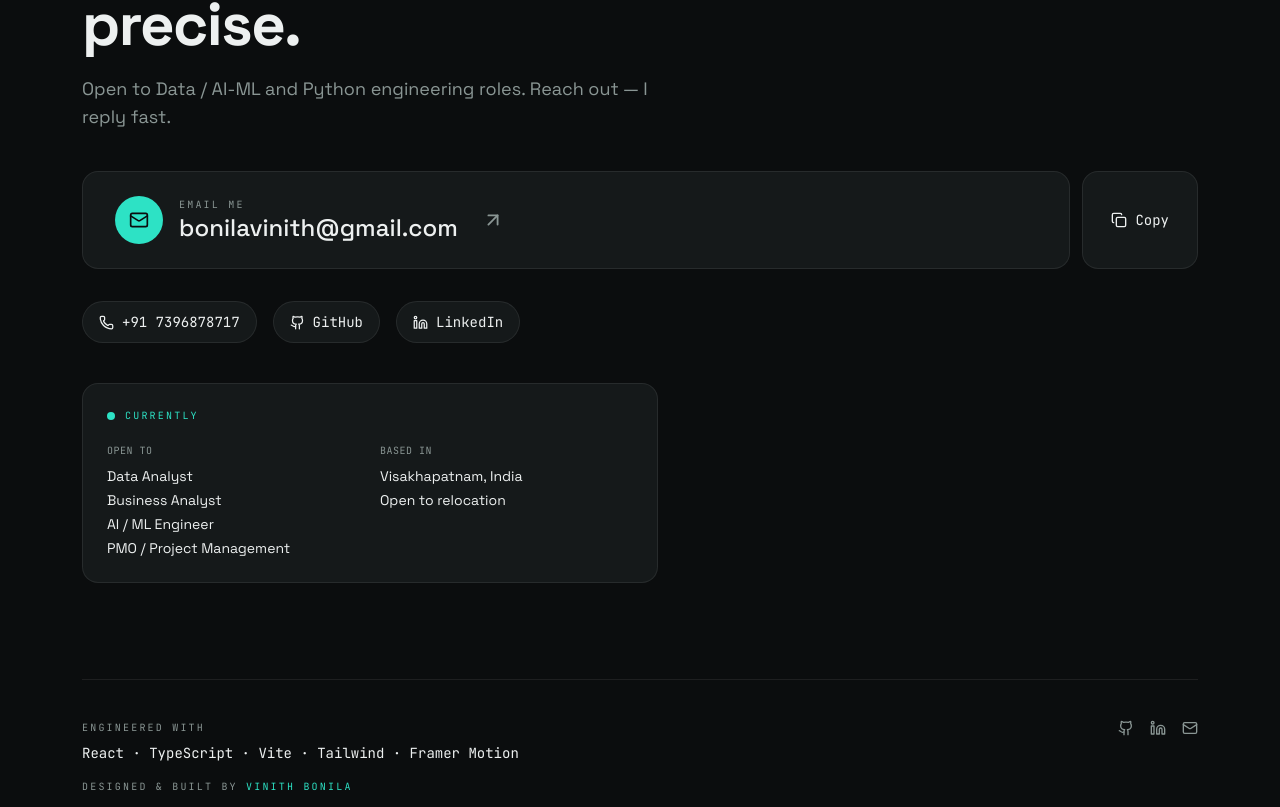
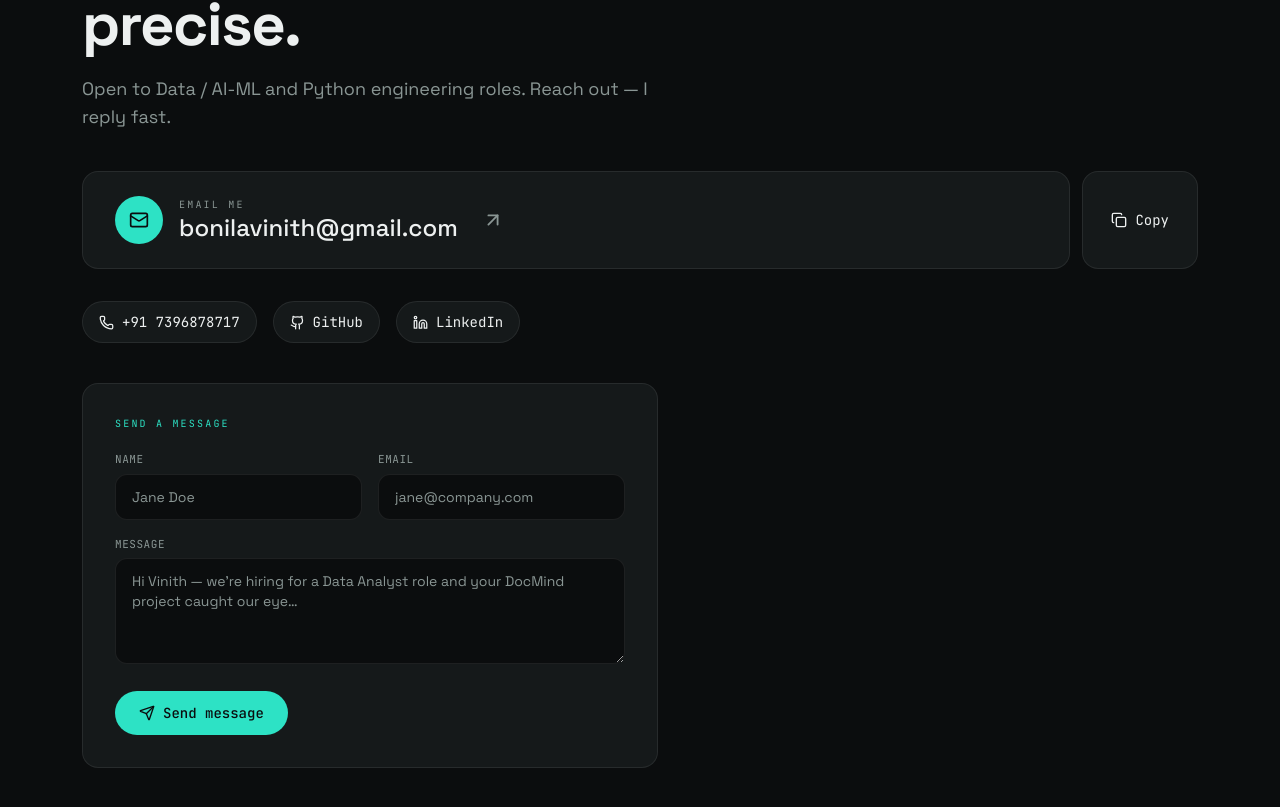
Before and after one commit to vinith-bonila/portfolio-website, a React (Vite) app: page / in a window 1280 px wide. Shown: the part 6031-6838 px from the top of the page. Built offline with nearby package versions, Linux system fonts and the light colour scheme.

Commit message:
Add mailto contact form

```diff
--- a/src/components/Contact.tsx
+++ b/src/components/Contact.tsx
@@ -17,6 +17,7 @@ import {
 } from '../data/portfolio'
 import { Reveal } from './ui/Reveal'
 import { MagneticButton } from './ui/MagneticButton'
+import { ContactForm } from './ContactForm'
 
 function CurrentlyBlock() {
   return (
@@ -179,8 +180,15 @@ export function Contact() {
           </div>
         </Reveal>
 
+        {/* Contact form (mailto) */}
+        <Reveal delay={0.28}>
+          <div className="mt-10 max-w-xl">
+            <ContactForm />
+          </div>
+        </Reveal>
+
         {/* Currently status */}
-        <Reveal delay={0.28}>
+        <Reveal delay={0.34}>
           <div className="mt-10 max-w-xl">
             <CurrentlyBlock />
           </div>
--- /dev/null
+++ b/src/components/ContactForm.tsx
@@ -0,0 +1,277 @@
+import { useState, type FormEvent } from 'react'
+import { AnimatePresence, motion } from 'framer-motion'
+import { Send, Check, Mail, ExternalLink, Copy } from 'lucide-react'
+import { contact } from '../data/portfolio'
+
+type Errors = { name?: string; email?: string; message?: string }
+
+const EMAIL_RE = /^[^\s@]+@[^\s@]+\.[^\s@]+$/
+const EASE = [0.22, 1, 0.36, 1] as const
+
+/**
+ * Static contact form — no backend. After validation it lets the visitor
+ * choose where to compose (Gmail, Outlook, or their default mail app), so
+ * they're never dumped into an app they don't use. Copy is the last resort.
+ */
+export function ContactForm() {
+  const [name, setName] = useState('')
+  const [email, setEmail] = useState('')
+  const [message, setMessage] = useState('')
+  const [errors, setErrors] = useState<Errors>({})
+  const [showChoices, setShowChoices] = useState(false)
+  const [copied, setCopied] = useState(false)
+
+  const validate = (): Errors => {
+    const e: Errors = {}
+    if (!name.trim()) e.name = 'Please enter your name'
+    if (!email.trim()) e.email = 'Please enter your email'
+    else if (!EMAIL_RE.test(email.trim())) e.email = 'That email looks off'
+    if (!message.trim()) e.message = 'Write a short message'
+    return e
+  }
+
+  const onSubmit = (ev: FormEvent) => {
+    ev.preventDefault()
+    const e = validate()
+    setErrors(e)
+    if (Object.keys(e).length > 0) {
+      setShowChoices(false)
+      return
+    }
+    setShowChoices(true)
+  }
+
+  // Compose fields (rebuilt on each open so edits are always reflected)
+  const subject = `Let's connect, Vinith — from ${name.trim()}`
+  const body =
+    `Hi Vinith,\n\n` +
+    `${message.trim()}\n\n` +
+    `Best,\n${name.trim()}\n${email.trim()}\n\n` +
+    `— — —\nSent from your portfolio · replies welcome`
+  const to = contact.email
+  const encSub = encodeURIComponent(subject)
+  const encBody = encodeURIComponent(body)
+
+  const openGmail = () =>
+    window.open(
+      `https://mail.google.com/mail/?view=cm&fs=1&to=${to}&su=${encSub}&body=${encBody}`,
+      '_blank',
+      'noopener,noreferrer',
+    )
+
+  const openOutlook = () =>
+    window.open(
+      `https://outlook.live.com/mail/0/deeplink/compose?to=${to}&subject=${encSub}&body=${encBody}`,
+      '_blank',
+      'noopener,noreferrer',
+    )
+
+  const openDefault = () => {
+    window.location.href = `mailto:${to}?subject=${encSub}&body=${encBody}`
+  }
+
+  const copyMessage = async () => {
+    const text = `To: ${to}\nSubject: ${subject}\n\n${body}`
+    try {
+      await navigator.clipboard.writeText(text)
+    } catch {
+      const ta = document.createElement('textarea')
+      ta.value = text
+      ta.style.position = 'fixed'
+      ta.style.opacity = '0'
+      document.body.appendChild(ta)
+      ta.select()
+      document.execCommand('copy')
+      document.body.removeChild(ta)
+    }
+    setCopied(true)
+    setTimeout(() => setCopied(false), 2000)
+  }
+
+  const clearError = (key: keyof Errors) => {
+    if (errors[key]) setErrors((p) => ({ ...p, [key]: undefined }))
+    if (showChoices) setShowChoices(false)
+  }
+
+  const fieldClass = (hasError?: string) =>
+    `w-full rounded-xl border bg-[var(--bg)] px-4 py-3 text-sm text-[var(--text)] outline-none transition-colors placeholder:text-[var(--text-muted)] focus:border-accent ${
+      hasError ? 'border-red-400/60' : 'border-[var(--hairline)]'
+    }`
+
+  const choiceClass =
+    'inline-flex items-center gap-2 rounded-xl border border-[var(--hairline)] bg-[var(--bg)] px-4 py-2.5 font-mono text-sm text-[var(--text)] transition-colors hover:border-accent hover:text-accent'
+
+  return (
+    <form
+      onSubmit={onSubmit}
+      noValidate
+      className="rounded-2xl border border-[var(--hairline)] bg-[var(--bg-raise)] p-6 md:p-8"
+      aria-label="Contact form"
+    >
+      <div className="font-mono text-[10px] uppercase tracking-label text-accent">
+        Send a message
+      </div>
+
+      <div className="mt-5 grid gap-4 sm:grid-cols-2">
+        <div>
+          <label
+            htmlFor="cf-name"
+            className="mb-1.5 block font-mono text-[11px] uppercase tracking-wider text-muted"
+          >
+            Name
+          </label>
+          <input
+            id="cf-name"
+            type="text"
+            value={name}
+            onChange={(e) => {
+              setName(e.target.value)
+              clearError('name')
+            }}
+            placeholder="Jane Doe"
+            autoComplete="name"
+            aria-invalid={!!errors.name}
+            aria-describedby={errors.name ? 'cf-name-err' : undefined}
+            className={fieldClass(errors.name)}
+          />
+          {errors.name && (
+            <p id="cf-name-err" className="mt-1.5 text-xs text-red-400">
+              {errors.name}
+            </p>
+          )}
+        </div>
+
+        <div>
+          <label
+            htmlFor="cf-email"
+            className="mb-1.5 block font-mono text-[11px] uppercase tracking-wider text-muted"
+          >
+            Email
+          </label>
+          <input
+            id="cf-email"
+            type="email"
+            value={email}
+            onChange={(e) => {
+              setEmail(e.target.value)
+              clearError('email')
+            }}
+            placeholder="jane@company.com"
+            autoComplete="email"
+            aria-invalid={!!errors.email}
+            aria-describedby={errors.email ? 'cf-email-err' : undefined}
+            className={fieldClass(errors.email)}
+          />
+          {errors.email && (
+            <p id="cf-email-err" className="mt-1.5 text-xs text-red-400">
+              {errors.email}
+            </p>
+          )}
+        </div>
+      </div>
+
+      <div className="mt-4">
+        <label
+          htmlFor="cf-message"
+          className="mb-1.5 block font-mono text-[11px] uppercase tracking-wider text-muted"
+        >
+          Message
+        </label>
+        <textarea
+          id="cf-message"
+          rows={4}
+          value={message}
+          onChange={(e) => {
+            setMessage(e.target.value)
+            clearError('message')
+          }}
+          placeholder="Hi Vinith — we're hiring for a Data Analyst role and your DocMind project caught our eye…"
+          aria-invalid={!!errors.message}
+          aria-describedby={errors.message ? 'cf-message-err' : undefined}
+          className={`${fieldClass(errors.message)} resize-y`}
+        />
+        {errors.message && (
+          <p id="cf-message-err" className="mt-1.5 text-xs text-red-400">
+            {errors.message}
+          </p>
+        )}
+      </div>
+
+      <button
+        type="submit"
+        className="mt-5 inline-flex items-center gap-2 rounded-full bg-accent px-6 py-3 font-mono text-sm font-medium text-ink-950 transition-shadow hover:shadow-[0_0_28px_-6px_rgba(45,226,197,0.6)]"
+      >
+        <Send size={16} />
+        Send message
+      </button>
+
+      {/* App picker — revealed after a valid submit */}
+      <AnimatePresence initial={false}>
+        {showChoices && (
+          <motion.div
+            initial={{ opacity: 0, height: 0 }}
+            animate={{ opacity: 1, height: 'auto' }}
+            exit={{ opacity: 0, height: 0 }}
+            transition={{ duration: 0.32, ease: EASE }}
+            className="overflow-hidden"
+          >
+            <div className="mt-6 rounded-xl border border-[var(--hairline)] bg-[var(--bg)] p-5">
+              <div className="font-mono text-[10px] uppercase tracking-label text-muted">
+                Open your message in
+              </div>
+              <div
+                className="mt-3 flex flex-wrap gap-2.5"
+                role="group"
+                aria-label="Choose where to compose your email"
+              >
+                <button type="button" onClick={openGmail} className={choiceClass}>
+                  <Mail size={15} />
+                  Gmail
+                  <ExternalLink size={13} className="opacity-50" />
+                </button>
+                <button
+                  type="button"
+                  onClick={openOutlook}
+                  className={choiceClass}
+                >
+                  <Mail size={15} />
+                  Outlook
+                  <ExternalLink size={13} className="opacity-50" />
+                </button>
+                <button
+                  type="button"
+                  onClick={openDefault}
+                  className={choiceClass}
+                >
+                  <Mail size={15} />
+                  Default mail app
+                </button>
+                <button
+                  type="button"
+                  onClick={copyMessage}
+                  className={choiceClass}
+                >
+                  {copied ? (
+                    <>
+                      <Check size={15} className="text-accent" />
+                      Copied
+                    </>
+                  ) : (
+                    <>
+                      <Copy size={15} />
+                      Copy message
+                    </>
+                  )}
+                </button>
+              </div>
+              <p className="mt-3 font-mono text-[11px] text-muted">
+                Gmail &amp; Outlook open in a new tab, pre-filled. Nothing sends
+                until you hit send there.
+              </p>
+            </div>
+          </motion.div>
+        )}
+      </AnimatePresence>
+    </form>
+  )
+}
```
Also changed, not shown: 2 other files (tests, documents, lock files or other folders).
